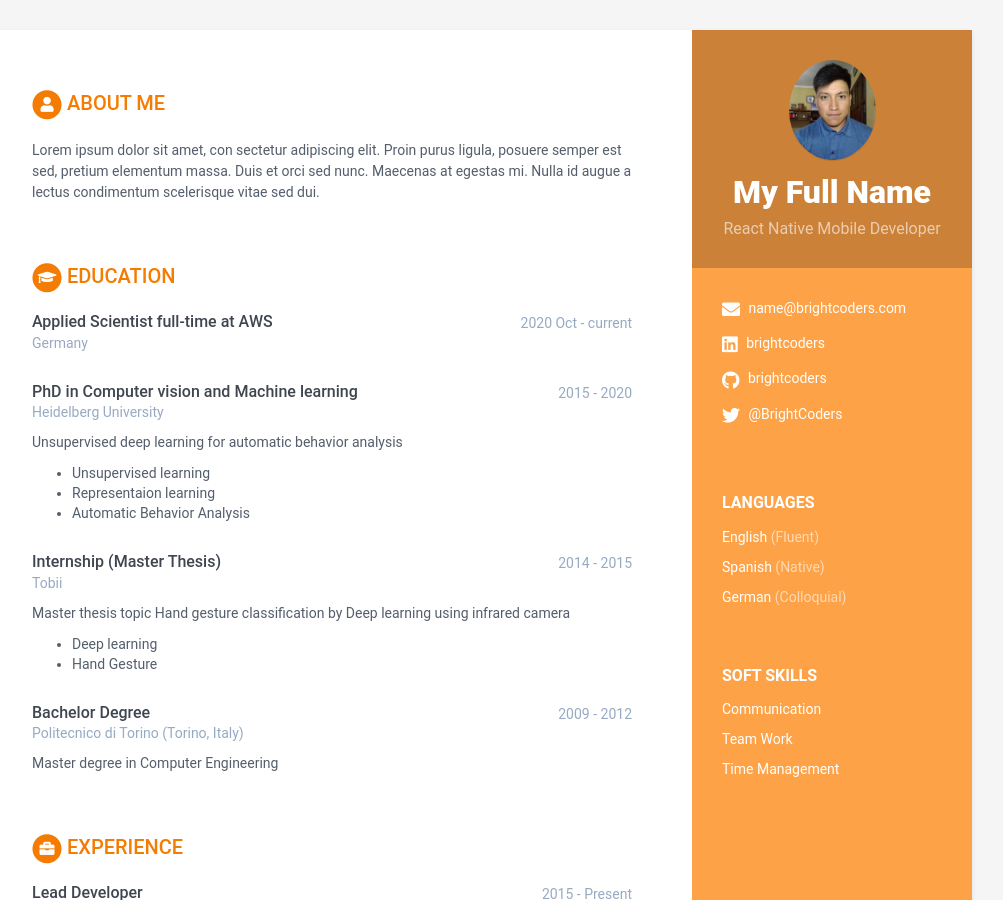
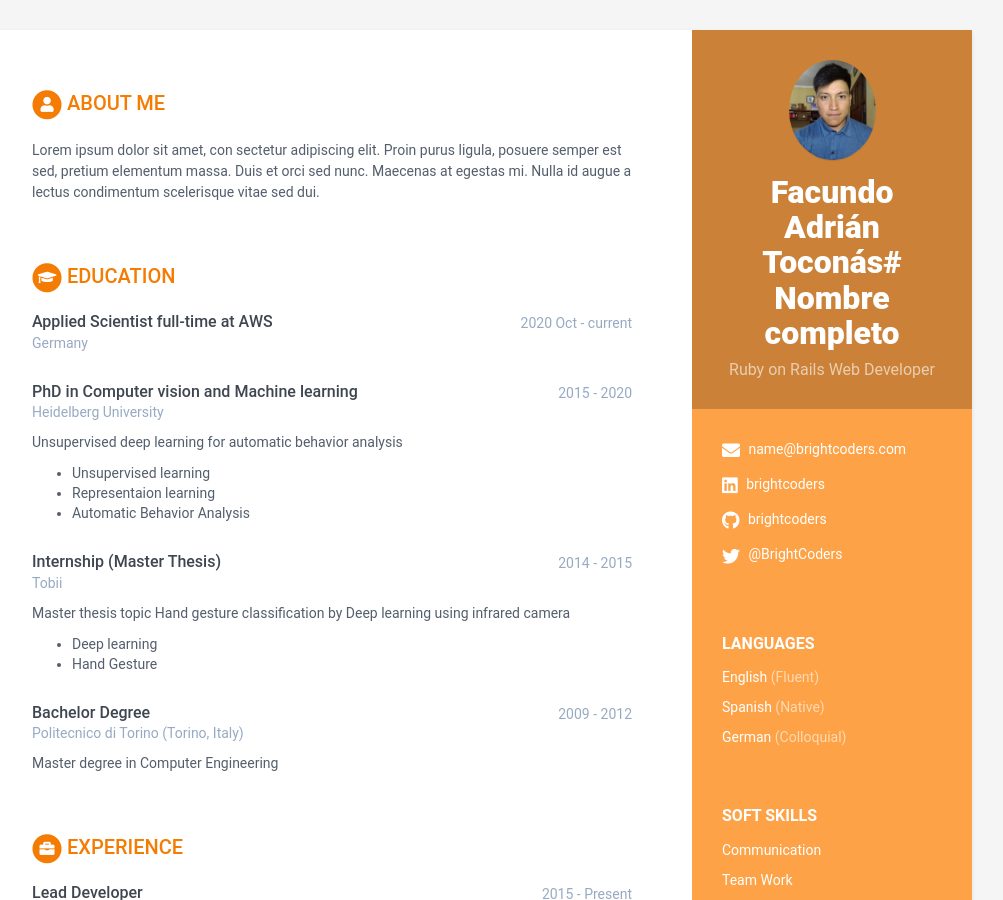
Before and after one commit to BC-MAR-21-ROR/kata-resume-facundotoconas, a Jekyll site: the page built from index.html, in a window 1280 px wide and 900 px high. Shown: the whole window, without its empty margins (168-1171 px from the left). Built offline with Jekyll 4.4.1, drawn with Linux system fonts in a browser that asks for light colours.

Commit message:
add profile information

```diff
--- a/_data/data.yml
+++ b/_data/data.yml
@@ -7,8 +7,8 @@ sidebar:
   education: False # NO MODIFICAR
 
   # Profile information
-  name: My Full Name # Nombre completo
-  tagline: React Native Mobile Developer # React Native Mobile Developer ó Ruby on Rails Web Developer Según sea el caso
+  name: Facundo Adrián Toconás# Nombre completo
+  tagline: Ruby on Rails Web Developer # React Native Mobile Developer ó Ruby on Rails Web Developer Según sea el caso
   avatar: profile.png # Colocar una imagen con tu foto de 100x100 pixels dentro de /assets/images
 
   # Actualiza tus datos de contacto
```
